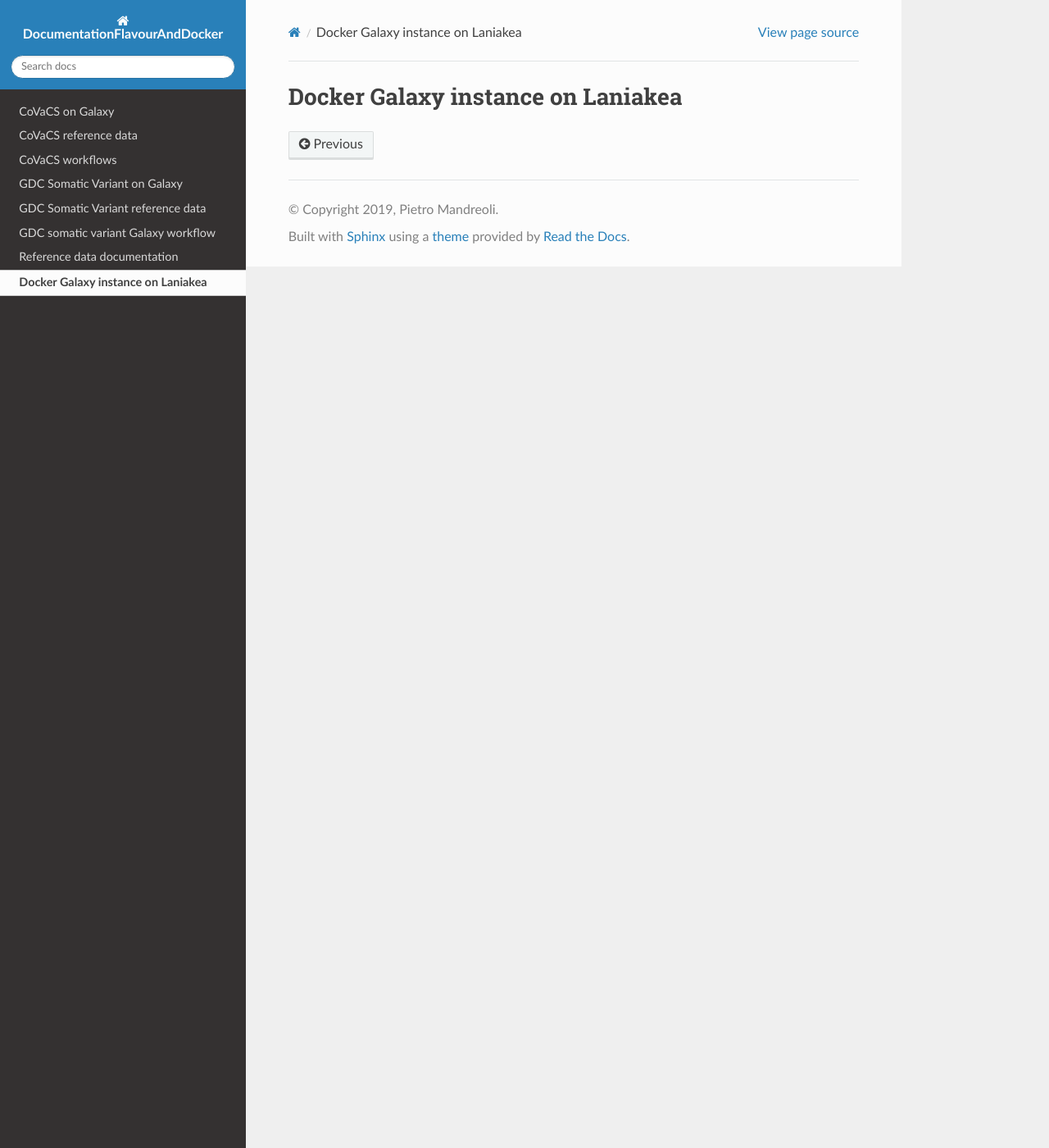
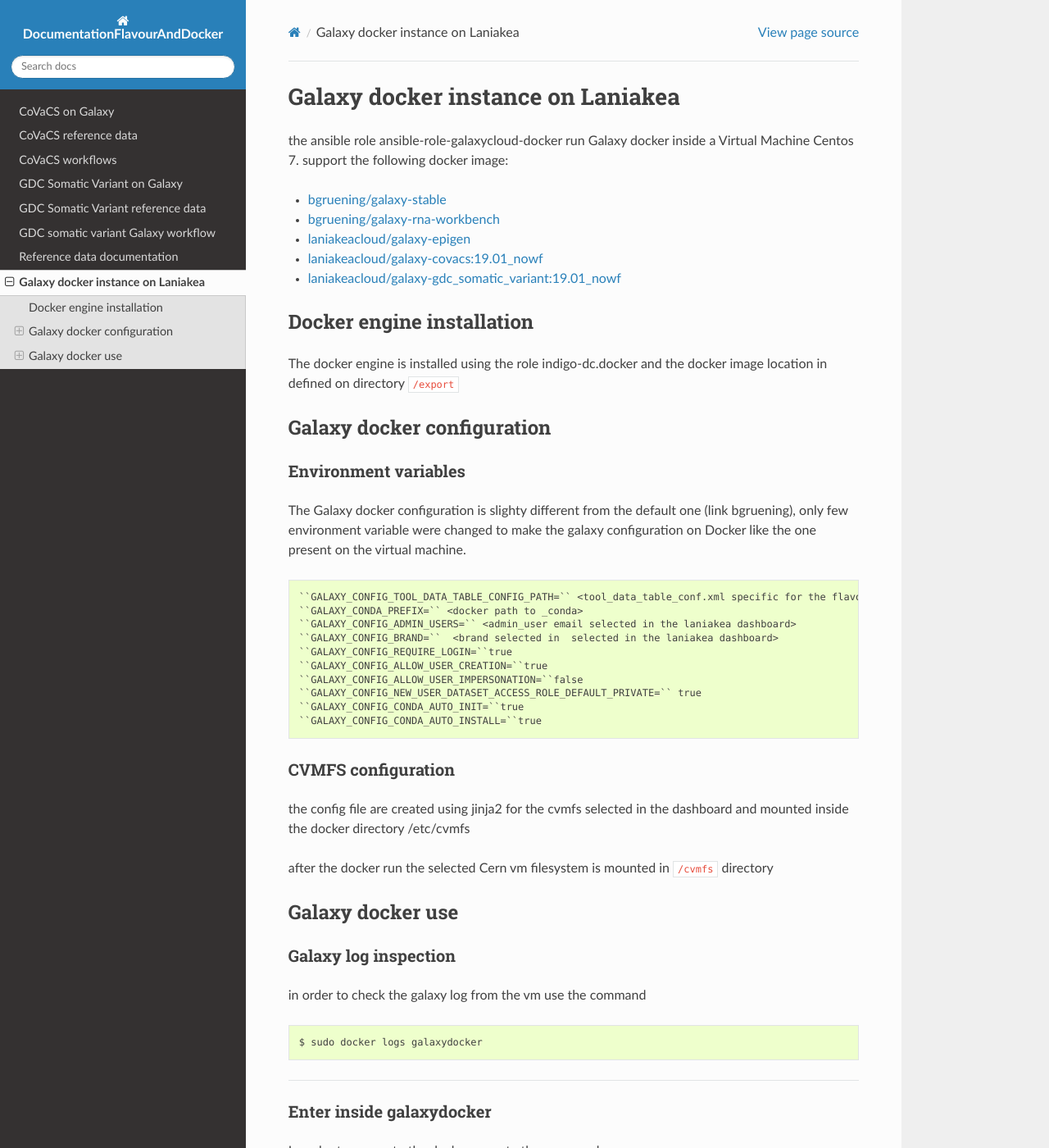
Before and after one commit to pmandreoli/DocumentationFlavourAndDocker, a Sphinx documentation site: the page built from source/galaxy_docker.rst, in a window 1280 px wide and 1400 px high. Shown: the whole window at 82% size. Built offline with Sphinx 7.4.7 and the Read the Docs theme 2.0.0, drawn with Linux system fonts in a browser that asks for light colours; some of the changed text lies outside the part shown.

Commit message:
galaxydocker_release1

```diff
--- a/source/galaxy_docker.rst
+++ b/source/galaxy_docker.rst
@@ -1,2 +1,87 @@
-Docker Galaxy instance on Laniakea
+Galaxy docker instance on Laniakea
 ==================================
+
+the ansible role ansible-role-galaxycloud-docker run Galaxy docker inside a Virtual Machine Centos 7.
+support the following docker image:
+
+- `bgruening/galaxy-stable <https://hub.docker.com/r/bgruening/galaxy-stable/tags>`_
+- `bgruening/galaxy-rna-workbench <https://hub.docker.com/r/bgruening/galaxy-rna-workbench/tags>`_
+- `laniakeacloud/galaxy-epigen <https://hub.docker.com/r/laniakeacloud/galaxy-epigen/tags>`_
+- `laniakeacloud/galaxy-covacs:19.01_nowf <https://hub.docker.com/r/laniakeacloud/galaxy-covacs/tags>`_
+- `laniakeacloud/galaxy-gdc_somatic_variant:19.01_nowf <https://hub.docker.com/r/laniakeacloud/galaxy-gdc_somatic_variant/tags>`_
+
+--------------------------
+Docker engine installation
+--------------------------
+
+The docker engine is installed using the role indigo-dc.docker and the docker image location in defined on directory ``/export``
+
+---------------------------
+Galaxy docker configuration
+---------------------------
+
+*********************
+Environment variables
+*********************
+
+The Galaxy docker configuration is slighty different from the default one (link bgruening), only few environment variable were changed to make the galaxy configuration on Docker like the one present on the virtual machine.
+
+::
+
+  ``GALAXY_CONFIG_TOOL_DATA_TABLE_CONFIG_PATH=`` <tool_data_table_conf.xml specific for the flavor>
+  ``GALAXY_CONDA_PREFIX=`` <docker path to _conda>
+  ``GALAXY_CONFIG_ADMIN_USERS=`` <admin_user email selected in the laniakea dashboard>
+  ``GALAXY_CONFIG_BRAND=``  <brand selected in  selected in the laniakea dashboard>
+  ``GALAXY_CONFIG_REQUIRE_LOGIN=``true
+  ``GALAXY_CONFIG_ALLOW_USER_CREATION=``true
+  ``GALAXY_CONFIG_ALLOW_USER_IMPERSONATION=``false
+  ``GALAXY_CONFIG_NEW_USER_DATASET_ACCESS_ROLE_DEFAULT_PRIVATE=`` true
+  ``GALAXY_CONFIG_CONDA_AUTO_INIT=``true
+  ``GALAXY_CONFIG_CONDA_AUTO_INSTALL=``true
+
+*******************
+CVMFS configuration
+*******************
+
+the config file are created using jinja2 for the cvmfs selected in the dashboard and mounted inside the docker directory /etc/cvmfs
+
+after the docker run the selected Cern vm filesystem is mounted in ``/cvmfs`` directory
+
+
+-----------------
+Galaxy docker use
+-----------------
+
+*********************
+Galaxy log inspection
+*********************
+
+in order to check the galaxy log from the vm use the command
+
+::
+
+  $ sudo docker logs galaxydocker
+
+---------------------
+
+*************************
+Enter inside galaxydocker
+*************************
+
+In order to access to the docker execute the command
+
+::
+
+  $ sudo docker exec -it galaxydocker bash
+
+---------------------
+
+#########################################################
+Location of principal directories inside the Galaxydocker
+#########################################################
+
+the principal galaxy directory location are present in ``/export``:
+
+- ftp: ``/export/ftp``
+- database: ``/export/database``
+- conda: ``/export/tool_deps/_conda``
```
